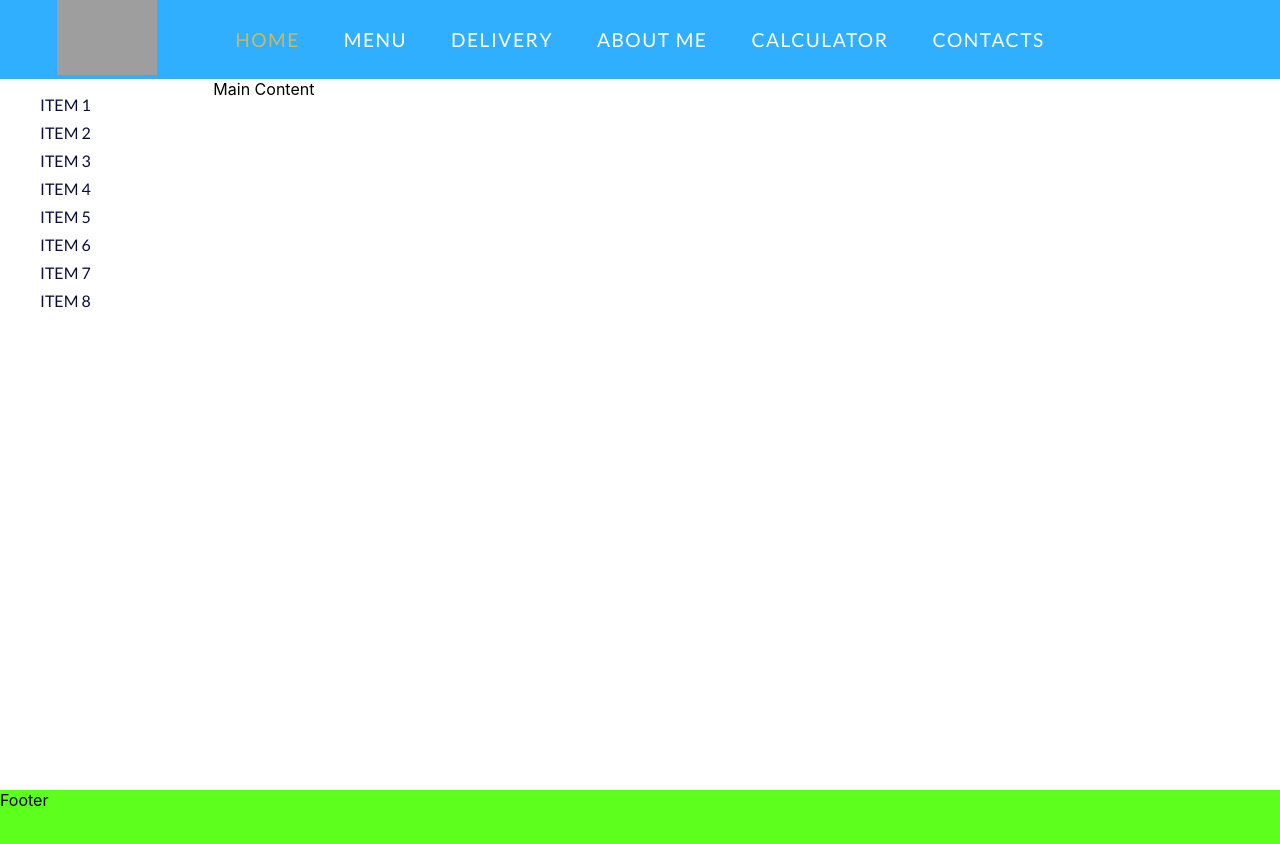
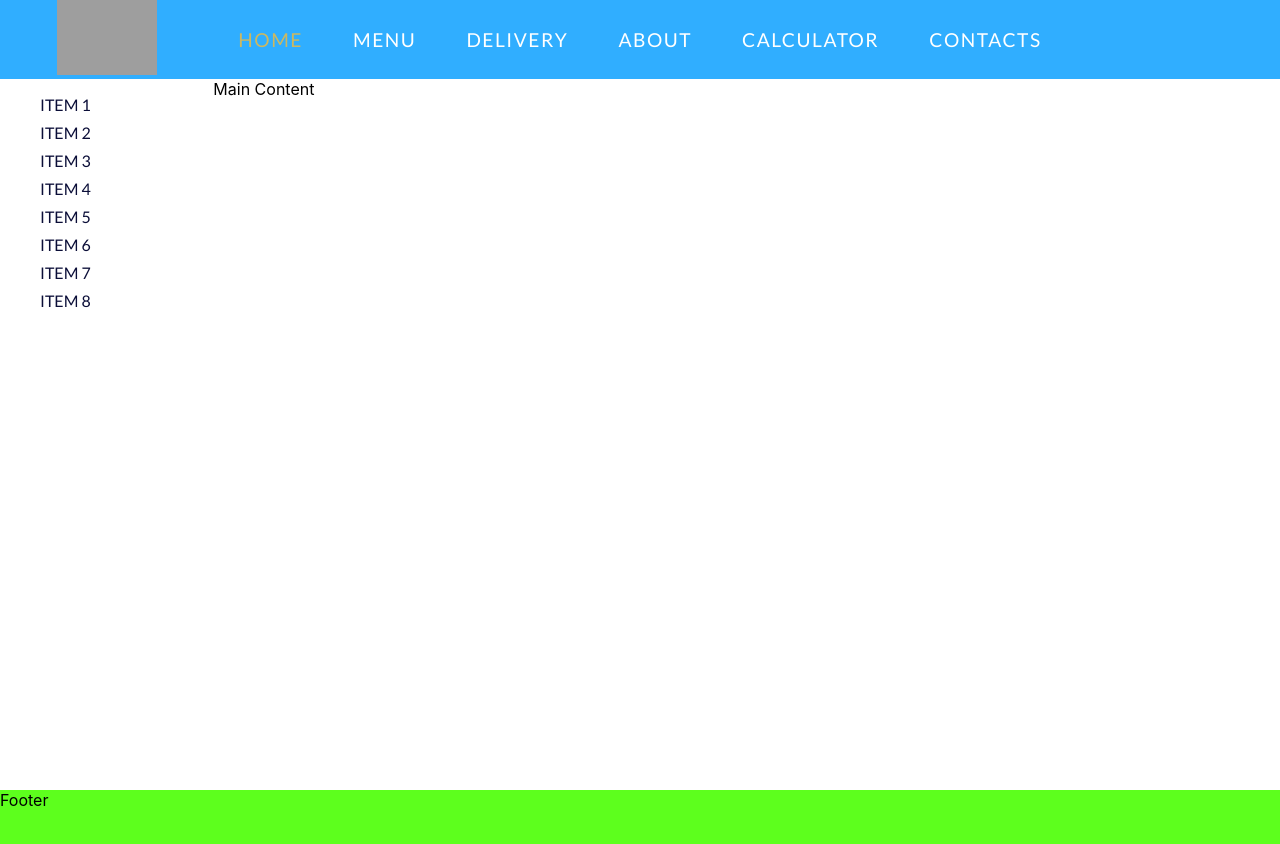
Before and after one commit to AlexSandr90/pizza-calculator, a React (Create React App) app: page / in a window 1280 px wide. Shown: the top 844 px of the page. Built offline with nearby package versions, Linux system fonts and the light colour scheme; grey boxes are pictures that could not be loaded.

Commit message:
refactored BLL

```diff
--- a/src/components/Header/Header.jsx
+++ b/src/components/Header/Header.jsx
@@ -2,8 +2,8 @@ import React from 'react';
 
 import '../../utils/variables.css';
 import classes from './header.module.scss';
-import {NavLink} from "react-router-dom";
-
+import MenuItem from "./MenuItem/MenuItem";
+import { menuItems } from '../../state';
 
 const Header = () => {
 
@@ -13,6 +13,22 @@ const Header = () => {
         logoBlock,
         headerNavWrap
     } = classes;
+
+    const headerMenu = menuItems.map(menuItem => {
+        const {
+            id,
+            path,
+            menuItemName
+        } = menuItem;
+        return (
+            <MenuItem
+                key={ id }
+                path={ path }
+                menuItemName={ menuItemName }
+                activeClassName={ `${active}` }
+            />
+        )
+    });
 
     return (
         <header className={ header }>
@@ -24,42 +40,7 @@ const Header = () => {
                 </a>
             </div>
             <nav className={ headerNavWrap }>
-                <li>
-                    <NavLink to="/"
-                             exact
-                             activeClassName={active}
-                    >Home</NavLink>
-                </li>
-                <li>
-                    <NavLink to="/menu"
-                             exact
-                             activeClassName={active}
-                    >Menu</NavLink>
-                </li>
-                <li>
-                    <NavLink to="/delivery"
-                             exact
-                             activeClassName={active}
-                    >Delivery</NavLink>
-                </li>
-                <li>
-                    <NavLink to="/about"
-                             exact
-                             activeClassName={active}
-                    >About Me</NavLink>
-                </li>
-                <li>
-                    <NavLink to="/calculator"
-                             exact
-                             activeClassName={active}
-                    >Calculator</NavLink>
-                </li>
-                <li>
-                    <NavLink to="/contacts"
-                             exact
-                             activeClassName={active}
-                    >Contacts</NavLink>
-                </li>
+                { headerMenu }
             </nav>
         </header>
     )
--- /dev/null
+++ b/src/components/Header/MenuItem/MenuItem.jsx
@@ -0,0 +1,26 @@
+import React from 'react';
+import {NavLink} from "react-router-dom";
+
+const MenuItem = props => {
+
+    const {
+        id,
+        path,
+        menuItemName,
+        activeClassName
+    } = props;
+
+    return (
+        <li key={ id }>
+            <NavLink
+                to={`/${ path }`}
+                exact
+                activeClassName={ activeClassName }
+            >
+                { menuItemName }
+            </NavLink>
+        </li>
+    )
+};
+
+export default MenuItem;
--- a/src/state/index.js
+++ b/src/state/index.js
@@ -1,5 +1,9 @@
 import {
+    menuItems,
     menuFields
 } from './state';
 
-export { menuFields };
+export {
+    menuItems,
+    menuFields
+};
--- a/src/state/state.js
+++ b/src/state/state.js
@@ -25,3 +25,42 @@ export const menuFields = [
         selectName: 'cheese'
     }
 ];
+
+export const menuItems = [
+    {
+        id: 0,
+        path: '',
+        menuItemName: 'Home',
+        activeClassName: 'active'
+    },
+    {
+        id: 1,
+        path: 'menu',
+        menuItemName: 'Menu',
+        activeClassName: 'active'
+    },
+    {
+        id: 2,
+        path: 'delivery',
+        menuItemName: 'Delivery',
+        activeClassName: 'active'
+    },
+    {
+        id: 3,
+        path: 'about',
+        menuItemName: 'About',
+        activeClassName: 'active'
+    },
+    {
+        id: 4,
+        path: 'calculator',
+        menuItemName: 'Calculator',
+        activeClassName: 'active'
+    },
+    {
+        id: 5,
+        path: 'contacts',
+        menuItemName: 'Contacts',
+        activeClassName: 'active'
+    }
+];
```
